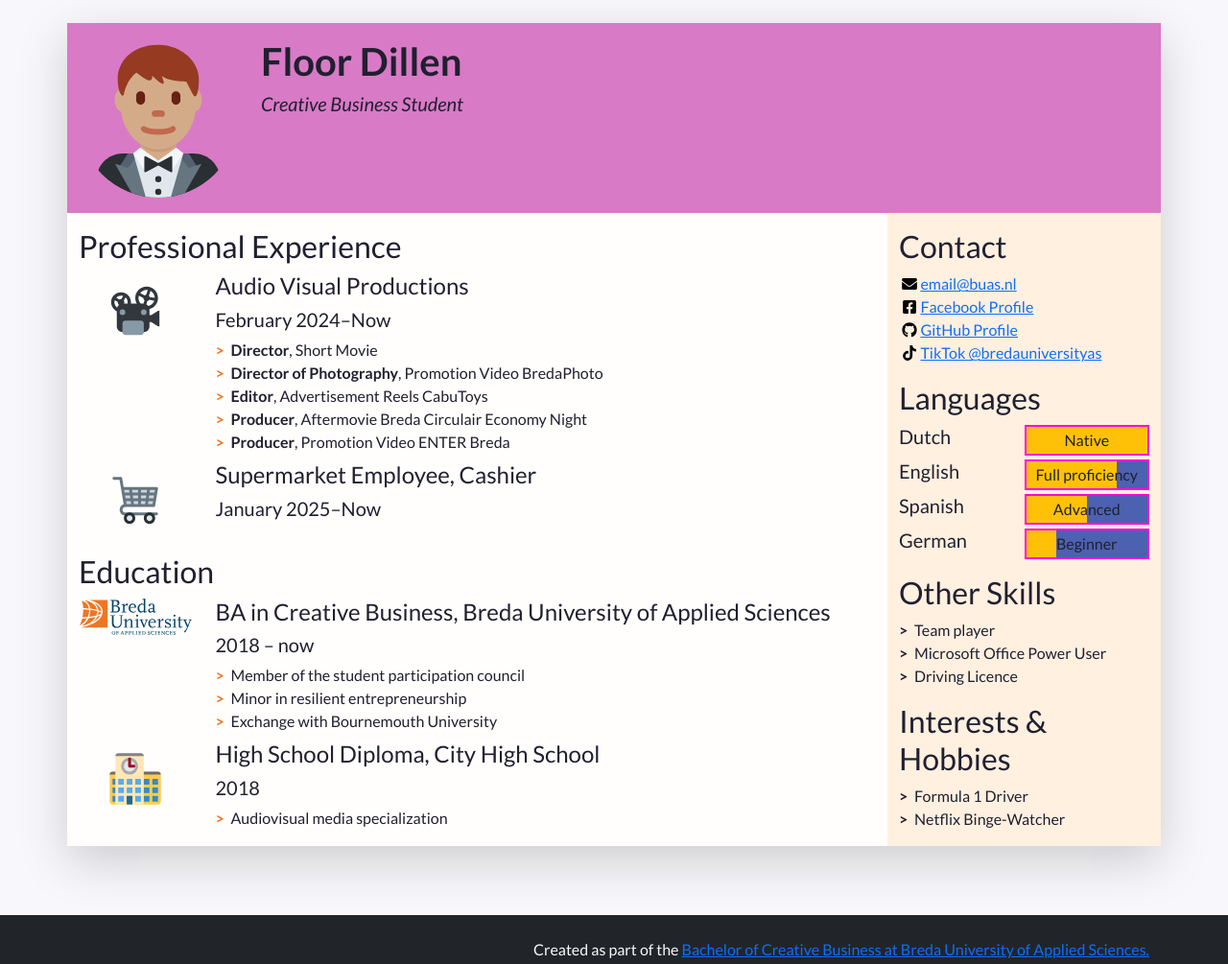
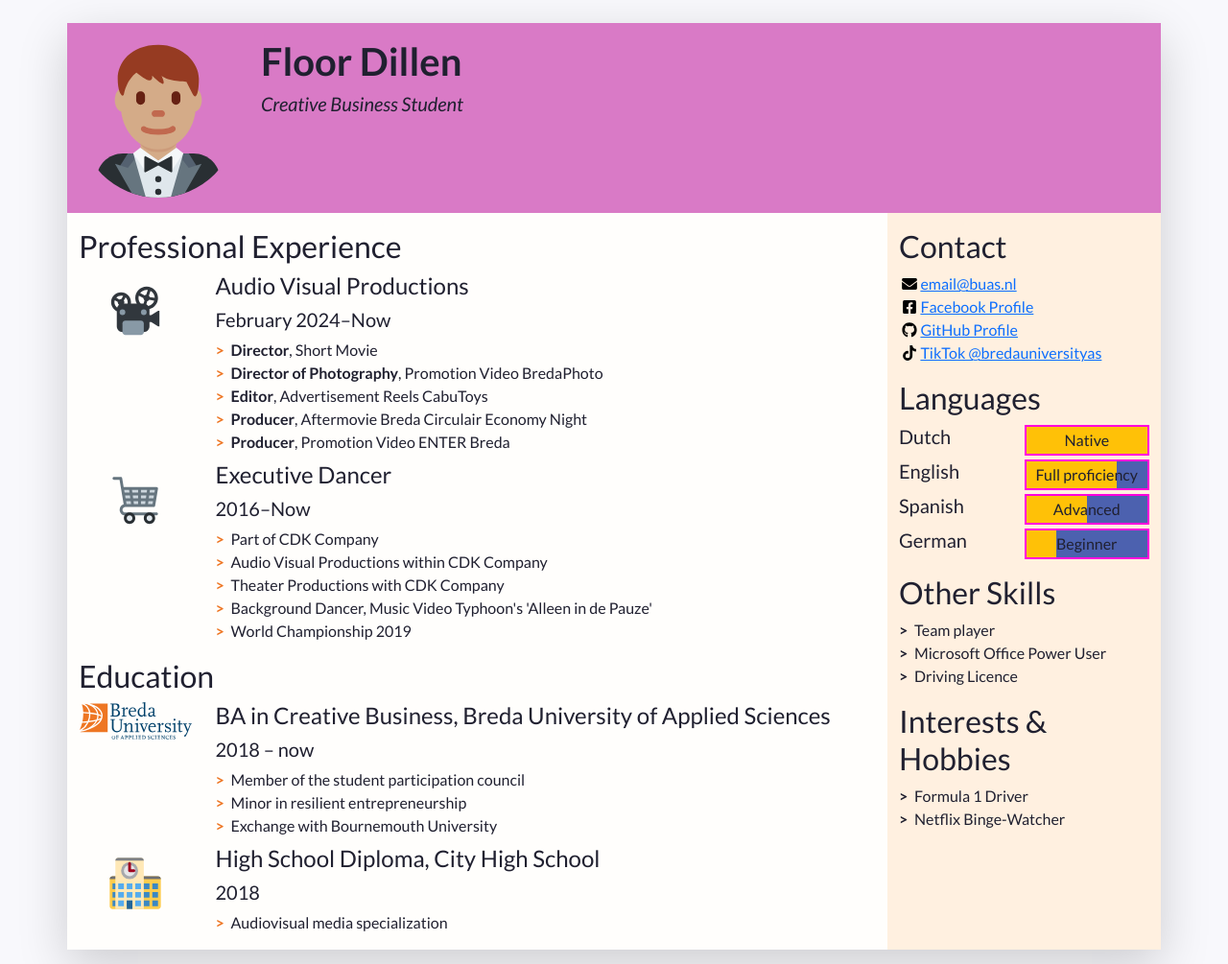
Before and after one commit to FloorD05/my-cv, a plain HTML site: page index.html in a window 1280 px wide. Shown: the top 1005 px of the page at 96% size. Drawn offline with nearby package versions, Linux system fonts and the light colour scheme.

Commit message:
change professional experience 2

```diff
--- a/index.html
+++ b/index.html
@@ -104,9 +104,16 @@
                   <img class="biography-logo mw-100 d-block mx-auto" src="images/employers/trolley.svg" alt="Company logo" width="80">
                 </div>
                 <div class="biography-contents col-9 col-sm-10 col-md-9 col-lg-10">
-                  <h4>Supermarket Employee, Cashier</h4>
-                  <h5>January 2025&ndash;Now</h5>
-                  <!-- This entry doesn't have a list of achievements, but you can copy-paste the one from above -->
+                  <h4>Executive Dancer</h4>
+                  <h5>2016&ndash;Now</h5>
+                  <!-- Use the list below to talk about your achievements -->
+                  <ul class="biography-details list-unstyled">
+                    <li>Part of CDK Company</li>
+                    <li>Audio Visual Productions within CDK Company</li>
+                    <li>Theater Productions with CDK Company</li>
+                    <li>Background Dancer, Music Video Typhoon's 'Alleen  in de Pauze'</li>
+                    <li>World Championship 2019</li>
+                  </ul>
                 </div>
               </li>
 
```
